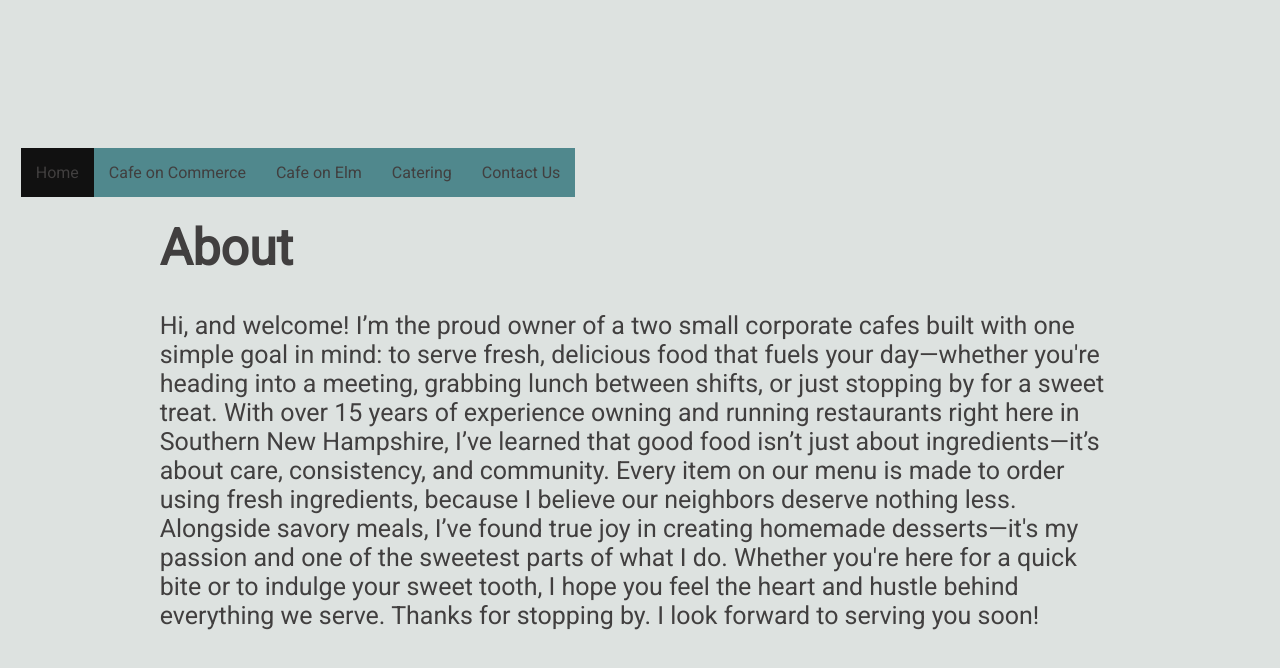
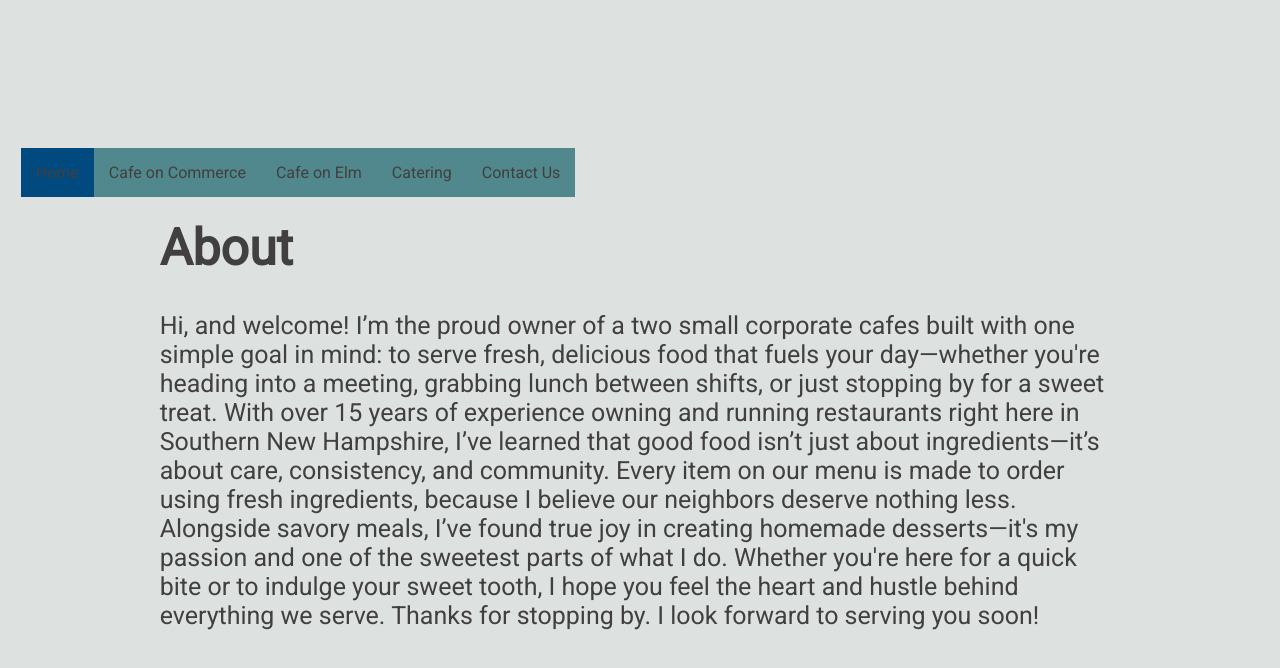
Before and after one commit to jasper-sp/cafeonline, a plain HTML site: page index.html in a window 1280 px wide. In both pictures the pointer is over the link "Home". Drawn offline with Linux system fonts and the light colour scheme.

Commit message:
Update styles.css

```diff
--- a/css/styles.css
+++ b/css/styles.css
@@ -57,7 +57,7 @@ li a {
   text-decoration: none;
 }
 li a:hover {
-  background-color: #111;
+  background-color: rgb(0, 74, 128);
 }
 img {
   max-width: 100%;
```
